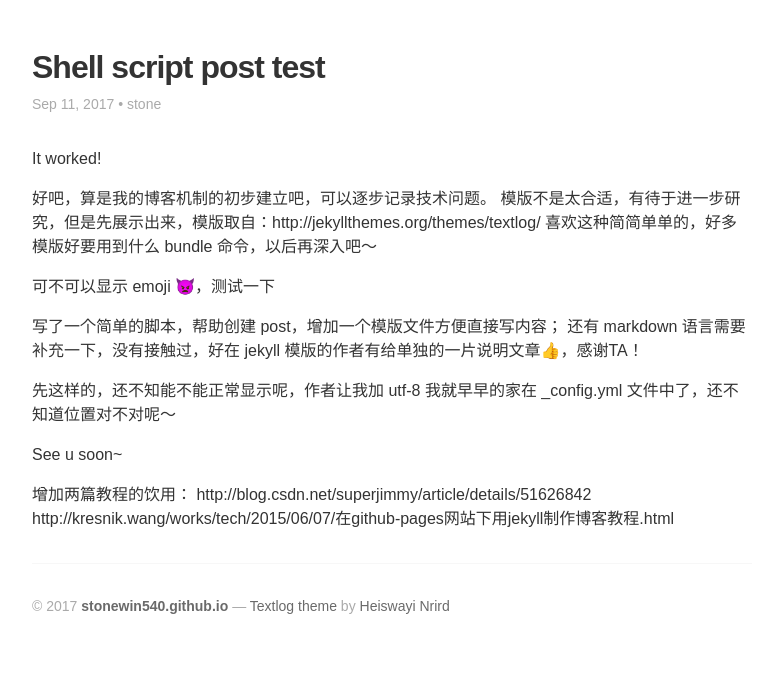
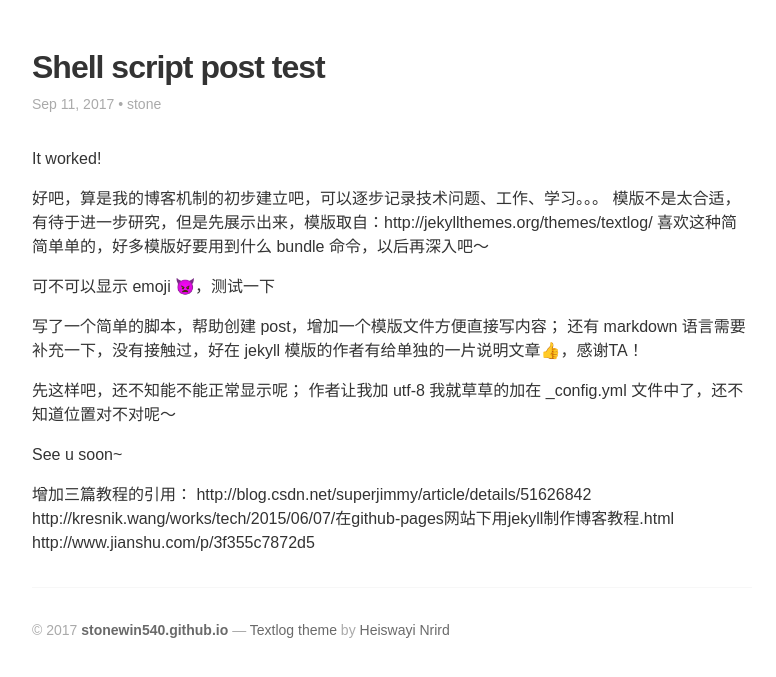
Before and after one commit to stonewin540/stonewin540.github.io, a Jekyll site: the page built from _posts/2017-09-11-Shell-script-post-test.md, in a window 1280 px wide. Shown: the top 677 px of the page, without its empty margins (8-784 px from the left). Built offline with Jekyll 4.4.1, drawn with Linux system fonts in a browser that asks for light colours; some web fonts are replaced.

Commit message:
Typo correcting.

```diff
--- a/_posts/2017-09-11-Shell-script-post-test.md
+++ b/_posts/2017-09-11-Shell-script-post-test.md
@@ -7,7 +7,7 @@ comment: false
 
 It worked!
 
-好吧，算是我的博客机制的初步建立吧，可以逐步记录技术问题。
+好吧，算是我的博客机制的初步建立吧，可以逐步记录技术问题、工作、学习。。。
 模版不是太合适，有待于进一步研究，但是先展示出来，模版取自：http://jekyllthemes.org/themes/textlog/
 喜欢这种简简单单的，好多模版好要用到什么 bundle 命令，以后再深入吧～
 
@@ -16,10 +16,12 @@ It worked!
 写了一个简单的脚本，帮助创建 post，增加一个模版文件方便直接写内容；
 还有 markdown 语言需要补充一下，没有接触过，好在 jekyll 模版的作者有给单独的一片说明文章👍，感谢TA！
 
-先这样的，还不知能不能正常显示呢，作者让我加 utf-8 我就早早的家在 _config.yml 文件中了，还不知道位置对不对呢～
+先这样吧，还不知能不能正常显示呢；
+作者让我加 utf-8 我就草草的加在 _config.yml 文件中了，还不知道位置对不对呢～
 
 See u soon~
 
-增加两篇教程的饮用：
+增加三篇教程的引用：
 http://blog.csdn.net/superjimmy/article/details/51626842
 http://kresnik.wang/works/tech/2015/06/07/在github-pages网站下用jekyll制作博客教程.html
+http://www.jianshu.com/p/3f355c7872d5
```
